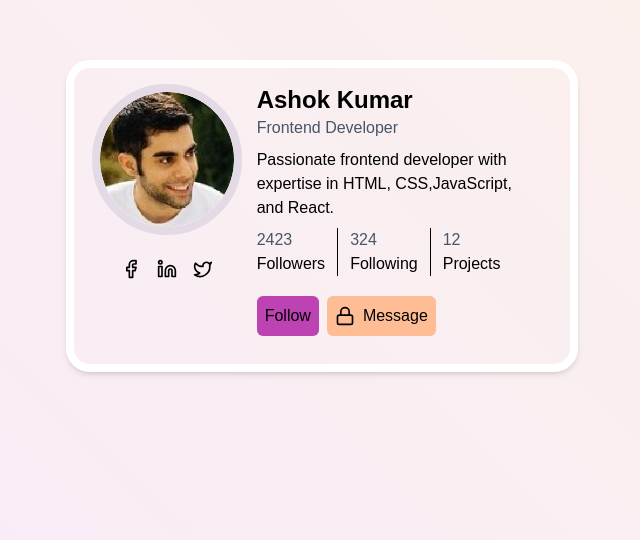
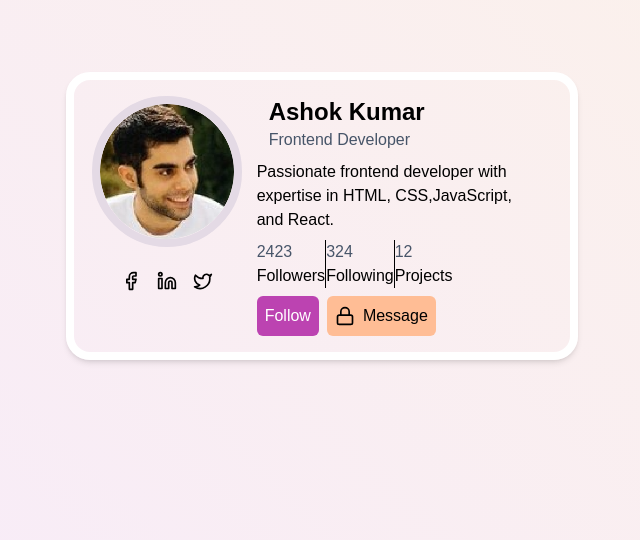
Before and after one commit to pavanKumarKR2000/dhiway-task, a Next.js app: page / in a window 1280 px wide. Shown: the part 184-724 px from the top of the page, without its empty margins (318-958 px from the left). Built offline with nearby package versions, Linux system fonts and the light colour scheme; a web font is replaced by a local one.

Commit message:
added hover state for button

```diff
--- a/src/components/Card.tsx
+++ b/src/components/Card.tsx
@@ -44,21 +44,19 @@ const Card = () => {
         </div>
       </div>
       {/** second column */}
-      <div className="md:col-span-2 space-y-2 text-center md:text-left">
+      <div className="md:col-span-2 space-y-2 text-center md:text-left px-3">
         <div className="px-3">
           <h1 className="text-2xl font-bold">Ashok Kumar</h1>
           <p className="text-slate-600">Frontend Developer</p>
         </div>
-        <p className="px-3">
+        <p>
           Passionate frontend developer with expertise in HTML, CSS,JavaScript,
           and React.
         </p>
         <div className="flex items-center justify-center md:justify-start">
           {data.map((item) => (
             <div
-              className={`px-3 ${
-                item.hasBorderRight && "border-r border-black"
-              }`}
+              className={`${item.hasBorderRight && "border-r border-black"}`}
               key={item.id}
             >
               <h2 className="text-slate-600">{item.value}</h2>
@@ -66,9 +64,11 @@ const Card = () => {
             </div>
           ))}
         </div>
-        <div className="flex items-center justify-center md:justify-start gap-x-2 p-3">
-          <Button className="bg-[#BC43B1] hover:bg-[#dd85d5]">Follow</Button>
-          <Button className="bg-[#FFBD95] hover:bg-[#ffd5bb]" icon={Lock}>
+        <div className="flex items-center justify-center md:justify-start gap-x-2">
+          <Button className="bg-[#BC43B1] text-white hover:text-black">
+            Follow
+          </Button>
+          <Button className="bg-[#FFBD95]" icon={Lock}>
             Message
           </Button>
         </div>
```
